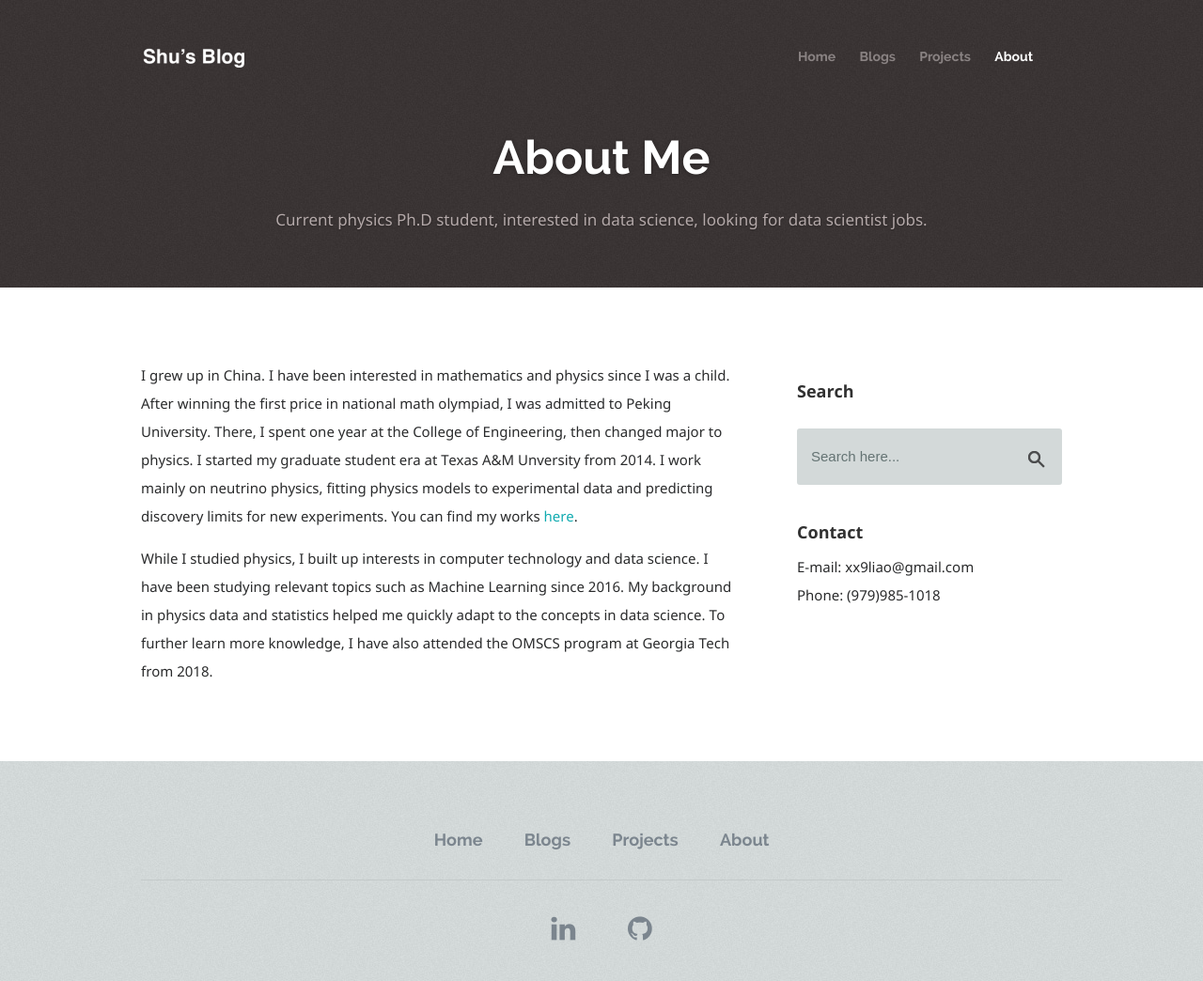
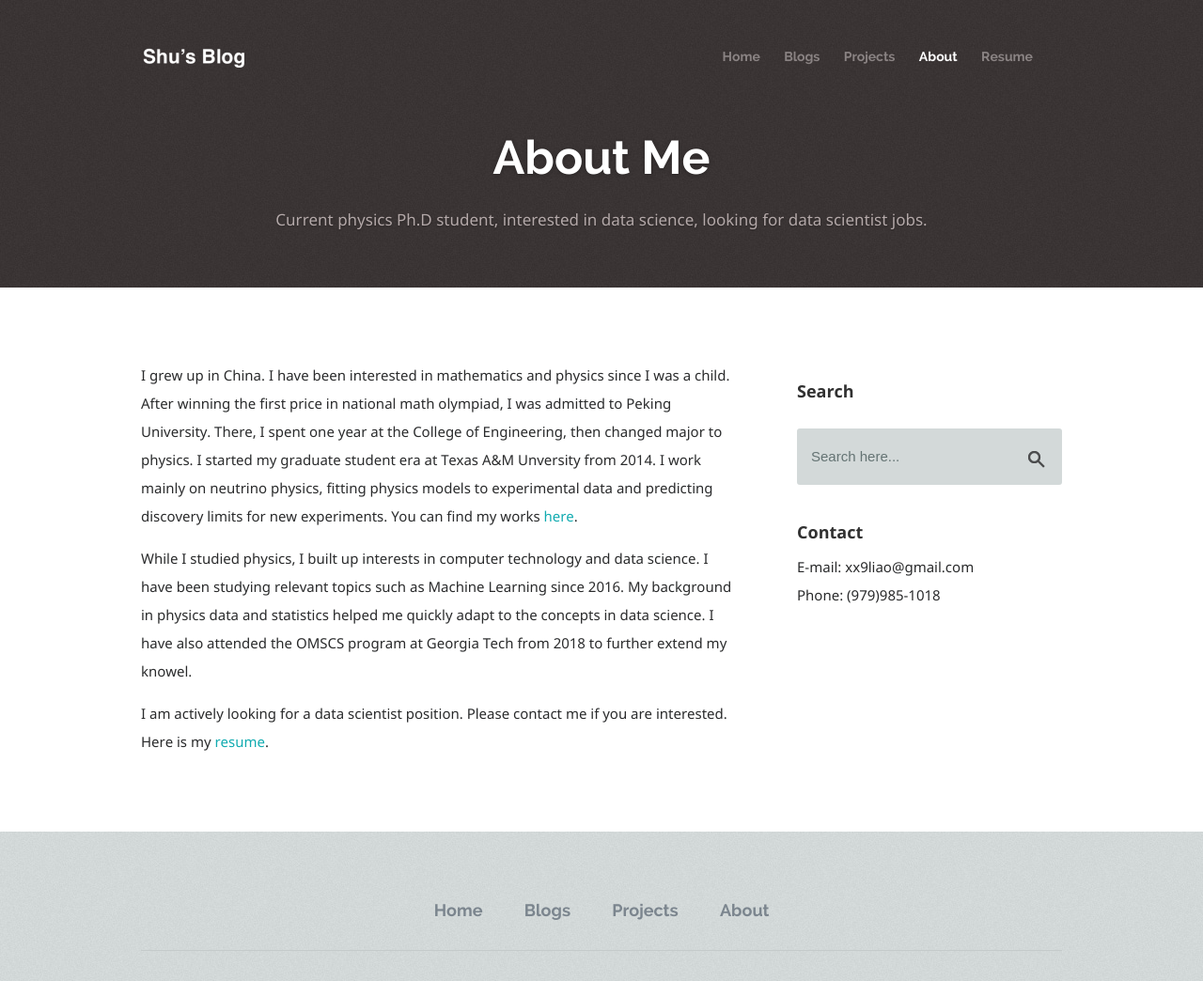
Before and after one commit to Ikaroshu/myblog, a Django app: page /about in a window 1280 px wide. Shown: the top 1044 px of the page at 94% size. Run offline with Django 3.2, Linux system fonts and the light colour scheme; parts of the project's set-up code (start-up, migrations or seed data) failed here and were passed over; some libraries are stand-ins or nearby versions.

Commit message:
update resume

```diff
--- a/blog/templates/blog/about.html
+++ b/blog/templates/blog/about.html
@@ -69,6 +69,7 @@
 {#                     </ul>#}
 {#                  </li>#}
 	               <li class="current"><a href="{% url 'blog:about' %}">About</a></li>
+                   <li><a href="{% static 'blog/images/Shu Liao.pdf' %}">Resume</a></li>
 {#                  <li><a href="contact.html">Contact</a></li>#}
 {#                  <li><a href="styles.html">Features</a></li>#}
 
@@ -121,7 +122,9 @@
                I work mainly on neutrino physics, fitting physics models to experimental data and predicting discovery limits for new experiments.
                You can find my works <a href="https://inspirehep.net/search?p=exactauthor%3AS.Liao.5&sf=earliestdate">here</a>.
                </p>
-                <p>While I studied physics, I built up interests in computer technology and data science. I have been studying relevant topics such as Machine Learning since 2016. My background in physics data and statistics helped me quickly adapt to the concepts in data science. To further learn more knowledge, I have also attended the OMSCS program at Georgia Tech from 2018. </p>
+                <p>While I studied physics, I built up interests in computer technology and data science. I have been studying relevant topics such as Machine Learning since 2016. My background in physics data and statistics helped me quickly adapt to the concepts in data science.
+                    I have also attended the OMSCS program at Georgia Tech from 2018 to further extend my knowel. </p>
+                <p>I am actively looking for a data scientist position. Please contact me if you are interested. Here is my <a href="{% static 'blog/images/Shu Liao.pdf' %}">resume</a>.</p>
 
 
 
--- a/blog/templates/blog/base.html
+++ b/blog/templates/blog/base.html
@@ -77,6 +77,7 @@
 {#                     </ul>#}
 {#                  </li>#}
 	               <li><a href="{% url 'blog:about' %}">About</a></li>
+                   <li><a href="{% static 'blog/images/Shu Liao.pdf' %}">Resume</a></li>
 {#                  <li><a href="contact.html">Contact</a></li>#}
 {#                  <li><a href="styles.html">Features</a></li>#}
 
--- a/blog/templates/blog/home.html
+++ b/blog/templates/blog/home.html
@@ -74,6 +74,7 @@
 {#                     </ul>#}
 {#                  </li>#}
 	               <li><a href="{% url 'blog:about' %}">About</a></li>
+                   <li><a href="{% static 'blog/images/Shu Liao.pdf' %}">Resume</a></li>
 {#                  <li><a href="contact.html">Contact</a></li>#}
 {#                  <li><a href="styles.html">Features</a></li>#}
 
--- a/blog/templates/blog/project_base.html
+++ b/blog/templates/blog/project_base.html
@@ -76,6 +76,7 @@
 {#                     </ul>#}
 {#                  </li>#}
 	               <li><a href="{% url 'blog:about' %}">About</a></li>
+                   <li><a href="{% static 'blog/images/Shu Liao.pdf' %}">Resume</a></li>
 {#                  <li><a href="contact.html">Contact</a></li>#}
 {#                  <li><a href="styles.html">Features</a></li>#}
 
--- a/myblog/urls.py
+++ b/myblog/urls.py
@@ -18,7 +18,6 @@ from django.urls import path, include, re_path
 
 urlpatterns = [
     path('admin/', admin.site.urls),
-    path('martor/', include('martor.urls')),
     path('', include('blog.urls')),
     path('', include('comments.urls')),
     re_path(r'^search/', include('haystack.urls')),
```
